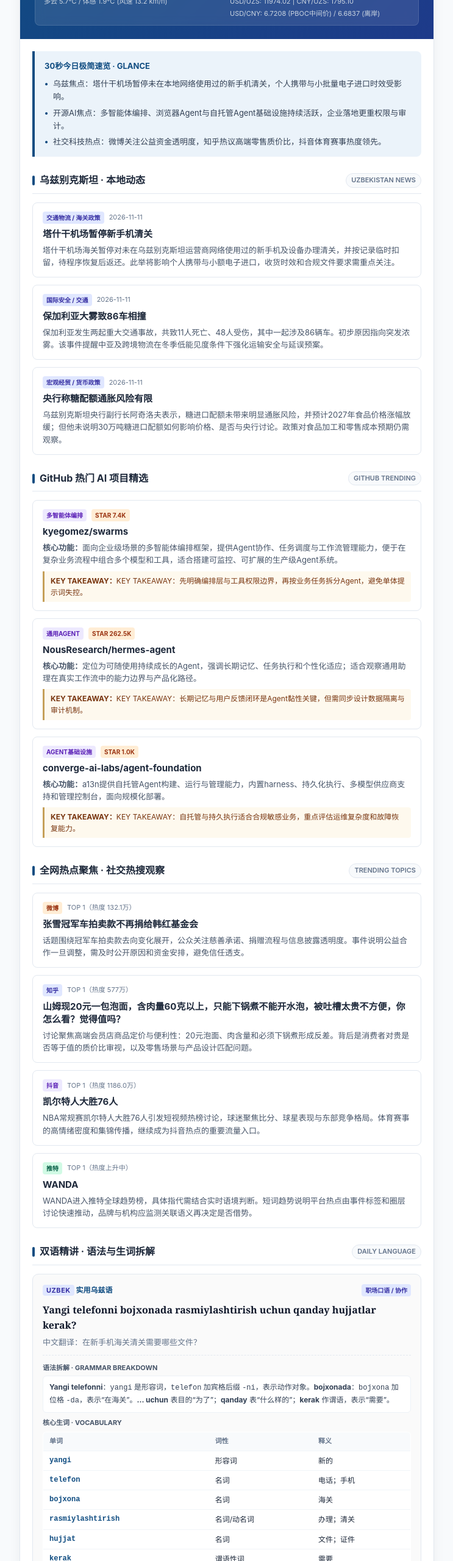
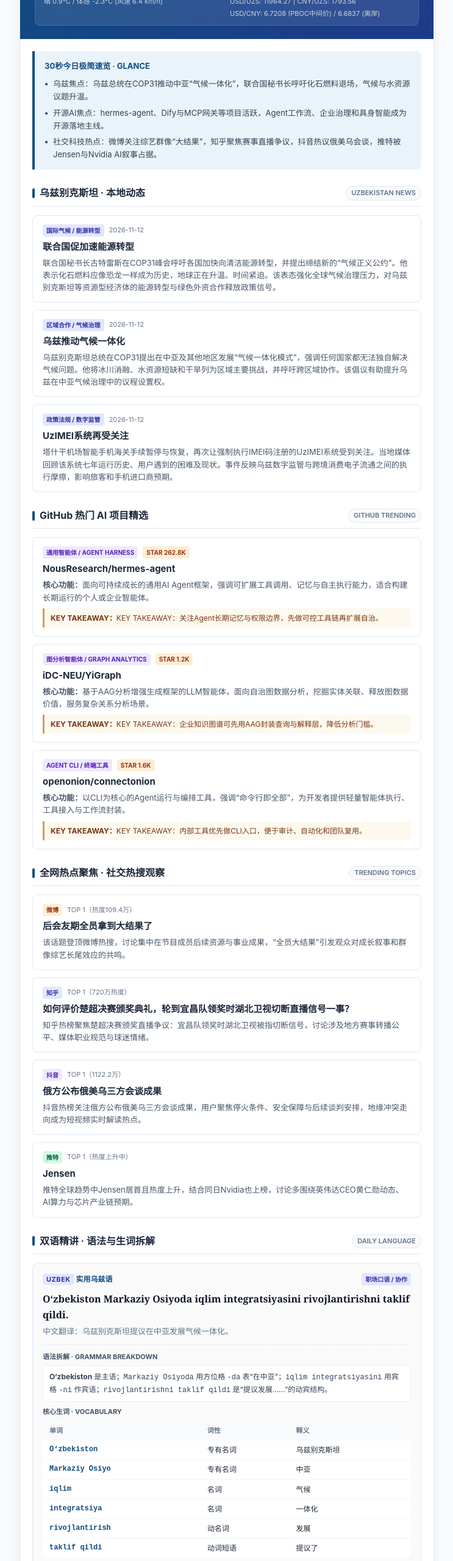
Before and after one commit to mufeng-git/tashkent-briefing, a plain HTML site: page index.html in a window 1280 px wide. Shown: the part 200-2760 px from the top of the page at 61% size, without its empty margins (268-1011 px from the left). Drawn offline with Linux system fonts and the light colour scheme.

Commit message:
update daily briefing 2026-11-12 07:34

```diff
--- a/index.html
+++ b/index.html
@@ -3,7 +3,7 @@
 <head>
   <meta charset="UTF-8">
   <meta name="viewport" content="width=device-width, initial-scale=1.0">
-  <title>塔什干晨报 · 每日观察 2026-11-11</title>
+  <title>塔什干晨报 · 每日观察 2026-11-12</title>
   <style>
     :root {
       --primary: #0F4C81;
@@ -326,16 +326,16 @@
     <header class="header-banner">
       <div class="header-tag">Tashkent Daily Briefing · 每日观察</div>
       <h1 class="header-title">中亚与全球前沿每日资讯</h1>
-      <div class="header-subtitle">2026年11月11日 · 聚焦乌兹要闻 / 开源前沿 / 语言学习 · 聚焦乌兹要闻 / 开源前沿 / 语言学习</div>
+      <div class="header-subtitle">2026年11月12日 · 聚焦乌兹要闻 / 开源前沿 / 语言学习 · 聚焦乌兹要闻 / 开源前沿 / 语言学习</div>
 
       <div class="widgets-bar">
         <div class="widget-item">
           <strong>塔什干天气 · METEO</strong>
-          <span>多云 5.7°C / 体感 1.9°C (风速 13.2 km/h)</span>
+          <span>晴 0.9°C / 体感 -2.3°C (风速 6.4 km/h)</span>
         </div>
         <div class="widget-item">
           <strong>官方与离岸汇率 · FX RATES</strong>
-          <span>USD/UZS: 11974.02 | CNY/UZS: 1795.10<br>USD/CNY: 6.7208 (PBOC中间价) / 6.6837 (离岸)</span>
+          <span>USD/UZS: 11964.27 | CNY/UZS: 1793.56<br>USD/CNY: 6.7208 (PBOC中间价) / 6.6837 (离岸)</span>
         </div>
       </div>
     </header>
@@ -345,9 +345,9 @@
       <div class="glance-box">
         <div class="glance-title">30秒今日极简速览 · GLANCE</div>
         <ul class="glance-list">
-          <li>乌兹焦点：塔什干机场暂停未在本地网络使用过的新手机清关，个人携带与小批量电子进口时效受影响。</li>
-<li>开源AI焦点：多智能体编排、浏览器Agent与自托管Agent基础设施持续活跃，企业落地更重权限与审计。</li>
-<li>社交科技热点：微博关注公益资金透明度，知乎热议高端零售质价比，抖音体育赛事热度领先。</li>
+          <li>乌兹焦点：乌兹总统在COP31推动中亚“气候一体化”，联合国秘书长呼吁化石燃料退场，气候与水资源议题升温。</li>
+<li>开源AI焦点：hermes-agent、Dify与MCP网关等项目活跃，Agent工作流、企业治理和具身智能成为开源落地主线。</li>
+<li>社交科技热点：微博关注综艺群像“大结果”，知乎聚焦赛事直播争议，抖音热议俄美乌会谈，推特被Jensen与Nvidia AI叙事占据。</li>
 
         </ul>
       </div>
@@ -360,29 +360,29 @@
 
       <article class="news-card">
         <div class="card-meta">
-          <span class="chip chip-blue">交通物流 / 海关政策</span>
-          <span style="font-size: 11px; color: var(--text-muted);">2026-11-11</span>
+          <span class="chip chip-blue">国际气候 / 能源转型</span>
+          <span style="font-size: 11px; color: var(--text-muted);">2026-11-12</span>
         </div>
-        <div class="news-title">塔什干机场暂停新手机清关</div>
-        <div class="news-desc">塔什干机场海关暂停对未在乌兹别克斯坦运营商网络使用过的新手机及设备办理清关，并按记录临时扣留，待程序恢复后返还。此举将影响个人携带与小额电子进口，收货时效和合规文件要求需重点关注。</div>
+        <div class="news-title">联合国促加速能源转型</div>
+        <div class="news-desc">联合国秘书长古特雷斯在COP31峰会呼吁各国加快向清洁能源转型，并提出缔结新的“气候正义公约”。他表示化石燃料应像恐龙一样成为历史，地球正在升温、时间紧迫。该表态强化全球气候治理压力，对乌兹别克斯坦等资源型经济体的能源转型与绿色外资合作释放政策信号。</div>
       </article>
 
       <article class="news-card">
         <div class="card-meta">
-          <span class="chip chip-blue">国际安全 / 交通</span>
-          <span style="font-size: 11px; color: var(--text-muted);">2026-11-11</span>
+          <span class="chip chip-blue">区域合作 / 气候治理</span>
+          <span style="font-size: 11px; color: var(--text-muted);">2026-11-12</span>
         </div>
-        <div class="news-title">保加利亚大雾致86车相撞</div>
-        <div class="news-desc">保加利亚发生两起重大交通事故，共致11人死亡、48人受伤，其中一起涉及86辆车。初步原因指向突发浓雾。该事件提醒中亚及跨境物流在冬季低能见度条件下强化运输安全与延误预案。</div>
+        <div class="news-title">乌兹推动气候一体化</div>
+        <div class="news-desc">乌兹别克斯坦总统在COP31提出在中亚及其他地区发展“气候一体化模式”，强调任何国家都无法独自解决气候问题。他将冰川消融、水资源短缺和干旱列为区域主要挑战，并呼吁跨区域协作。该倡议有助提升乌兹在中亚气候治理中的议程设置权。</div>
       </article>
 
       <article class="news-card">
         <div class="card-meta">
-          <span class="chip chip-blue">宏观经贸 / 货币政策</span>
-          <span style="font-size: 11px; color: var(--text-muted);">2026-11-11</span>
+          <span class="chip chip-blue">政策法规 / 数字监管</span>
+          <span style="font-size: 11px; color: var(--text-muted);">2026-11-12</span>
         </div>
-        <div class="news-title">央行称糖配额通胀风险有限</div>
-        <div class="news-desc">乌兹别克斯坦央行副行长阿奇洛夫表示，糖进口配额未带来明显通胀风险，并预计2027年食品价格涨幅放缓；但他未说明30万吨糖进口配额如何影响价格、是否与央行讨论。政策对食品加工和零售成本预期仍需观察。</div>
+        <div class="news-title">UzIMEI系统再受关注</div>
+        <div class="news-desc">塔什干机场智能手机海关手续暂停与恢复，再次让强制执行IMEI码注册的UzIMEI系统受到关注。当地媒体回顾该系统七年运行历史、用户遇到的困难及现状。事件反映乌兹数字监管与跨境消费电子流通之间的执行摩擦，影响旅客和手机进口商预期。</div>
       </article>
 
       <!-- 第二板块：GitHub 热门 AI 项目简述 -->
@@ -393,32 +393,32 @@
 
       <article class="news-card">
         <div class="card-meta">
-          <span class="chip chip-purple">多智能体编排</span>
-          <span class="chip chip-orange">Star 7.4k</span>
+          <span class="chip chip-purple">通用智能体 / Agent Harness</span>
+          <span class="chip chip-orange">Star 262.8k</span>
         </div>
-        <div class="news-title">kyegomez/swarms</div>
-        <div class="news-desc"><strong>核心功能：</strong>面向企业级场景的多智能体编排框架，提供Agent协作、任务调度与工作流管理能力，便于在复杂业务流程中组合多个模型和工具，适合搭建可监控、可扩展的生产级Agent系统。</div>
-        <div class="news-takeaway"><strong>KEY TAKEAWAY：</strong>KEY TAKEAWAY：先明确编排层与工具权限边界，再按业务任务拆分Agent，避免单体提示词失控。</div>
+        <div class="news-title">NousResearch/hermes-agent</div>
+        <div class="news-desc"><strong>核心功能：</strong>面向可持续成长的通用AI Agent框架，强调可扩展工具调用、记忆与自主执行能力，适合构建长期运行的个人或企业智能体。</div>
+        <div class="news-takeaway"><strong>KEY TAKEAWAY：</strong>KEY TAKEAWAY：关注Agent长期记忆与权限边界，先做可控工具链再扩展自治。</div>
       </article>
 
       <article class="news-card">
         <div class="card-meta">
-          <span class="chip chip-purple">通用Agent</span>
-          <span class="chip chip-orange">Star 262.5k</span>
+          <span class="chip chip-purple">图分析智能体 / Graph Analytics</span>
+          <span class="chip chip-orange">Star 1.2k</span>
         </div>
-        <div class="news-title">NousResearch/hermes-agent</div>
-        <div class="news-desc"><strong>核心功能：</strong>定位为可随使用持续成长的Agent，强调长期记忆、任务执行和个性化适应；适合观察通用助理在真实工作流中的能力边界与产品化路径。</div>
-        <div class="news-takeaway"><strong>KEY TAKEAWAY：</strong>KEY TAKEAWAY：长期记忆与用户反馈闭环是Agent黏性关键，但需同步设计数据隔离与审计机制。</div>
+        <div class="news-title">iDC-NEU/YiGraph</div>
+        <div class="news-desc"><strong>核心功能：</strong>基于AAG分析增强生成框架的LLM智能体，面向自治图数据分析，挖掘实体关联、释放图数据价值，服务复杂关系分析场景。</div>
+        <div class="news-takeaway"><strong>KEY TAKEAWAY：</strong>KEY TAKEAWAY：企业知识图谱可先用AAG封装查询与解释层，降低分析门槛。</div>
       </article>
 
       <article class="news-card">
         <div class="card-meta">
-          <span class="chip chip-purple">Agent基础设施</span>
-          <span class="chip chip-orange">Star 1.0k</span>
+          <span class="chip chip-purple">Agent CLI / 终端工具</span>
+          <span class="chip chip-orange">Star 1.6k</span>
         </div>
-        <div class="news-title">converge-ai-labs/agent-foundation</div>
-        <div class="news-desc"><strong>核心功能：</strong>a13n提供自托管Agent构建、运行与管理能力，内置harness、持久化执行、多模型供应商支持和管理控制台，面向规模化部署。</div>
-        <div class="news-takeaway"><strong>KEY TAKEAWAY：</strong>KEY TAKEAWAY：自托管与持久执行适合合规敏感业务，重点评估运维复杂度和故障恢复能力。</div>
+        <div class="news-title">openonion/connectonion</div>
+        <div class="news-desc"><strong>核心功能：</strong>以CLI为核心的Agent运行与编排工具，强调“命令行即全部”，为开发者提供轻量智能体执行、工具接入与工作流封装。</div>
+        <div class="news-takeaway"><strong>KEY TAKEAWAY：</strong>KEY TAKEAWAY：内部工具优先做CLI入口，便于审计、自动化和团队复用。</div>
       </article>
 
       <!-- 第三板块：国内与全球社交热点 (微博 / 知乎 / 抖音 / TikTok 聚合) -->
@@ -430,28 +430,28 @@
       <article class="news-card">
         <div class="card-meta">
           <span class="chip chip-orange">微博</span>
-          <span style="font-size: 11px; color: var(--text-muted);">TOP 1（热度 132.1万）</span>
+          <span style="font-size: 11px; color: var(--text-muted);">TOP 1（热度109.4万）</span>
         </div>
-        <div class="news-title">张雪冠军车拍卖款不再捐给韩红基金会</div>
-        <div class="news-desc">话题围绕冠军车拍卖款去向变化展开，公众关注慈善承诺、捐赠流程与信息披露透明度。事件说明公益合作一旦调整，需及时公开原因和资金安排，避免信任透支。</div>
+        <div class="news-title">后会友期全员拿到大结果了</div>
+        <div class="news-desc">该话题登顶微博热搜，讨论集中在节目成员后续资源与事业成果，“全员大结果”引发观众对成长叙事和群像综艺长尾效应的共鸣。</div>
       </article>
 
       <article class="news-card">
         <div class="card-meta">
           <span class="chip chip-blue">知乎</span>
-          <span style="font-size: 11px; color: var(--text-muted);">TOP 1（热度 577万）</span>
+          <span style="font-size: 11px; color: var(--text-muted);">TOP 1（720万热度）</span>
         </div>
-        <div class="news-title">山姆现20元一包泡面，含肉量60克以上，只能下锅煮不能开水泡，被吐槽太贵不方便，你怎么看？觉得值吗？</div>
-        <div class="news-desc">讨论聚焦高端会员店商品定价与便利性：20元泡面、肉含量和必须下锅煮形成反差。背后是消费者对贵是否等于值的质价比审视，以及零售场景与产品设计匹配问题。</div>
+        <div class="news-title">如何评价楚超决赛颁奖典礼，轮到宜昌队领奖时湖北卫视切断直播信号一事？</div>
+        <div class="news-desc">知乎热榜聚焦楚超决赛颁奖直播争议：宜昌队领奖时湖北卫视被指切断信号，讨论涉及地方赛事转播公平、媒体职业规范与球迷情绪。</div>
       </article>
 
       <article class="news-card">
         <div class="card-meta">
           <span class="chip chip-purple">抖音</span>
-          <span style="font-size: 11px; color: var(--text-muted);">TOP 1（热度 1186.0万）</span>
+          <span style="font-size: 11px; color: var(--text-muted);">TOP 1（1122.2万）</span>
         </div>
-        <div class="news-title">凯尔特人大胜76人</div>
-        <div class="news-desc">NBA常规赛凯尔特人大胜76人引发短视频热榜讨论，球迷聚焦比分、球星表现与东部竞争格局。体育赛事的高情绪密度和集锦传播，继续成为抖音热点的重要流量入口。</div>
+        <div class="news-title">俄方公布俄美乌三方会谈成果</div>
+        <div class="news-desc">抖音热榜关注俄方公布俄美乌三方会谈成果，用户聚焦停火条件、安全保障与后续谈判安排，地缘冲突走向成为短视频实时解读热点。</div>
       </article>
 
       <article class="news-card">
@@ -459,8 +459,8 @@
           <span class="chip chip-green">推特</span>
           <span style="font-size: 11px; color: var(--text-muted);">TOP 1（热度上升中）</span>
         </div>
-        <div class="news-title">WANDA</div>
-        <div class="news-desc">WANDA进入推特全球趋势榜，具体指代需结合实时语境判断。短词趋势说明平台热点由事件标签和圈层讨论快速推动，品牌与机构应监测关联语义再决定是否借势。</div>
+        <div class="news-title">Jensen</div>
+        <div class="news-desc">推特全球趋势中Jensen居首且热度上升，结合同日Nvidia也上榜，讨论多围绕英伟达CEO黄仁勋动态、AI算力与芯片产业链预期。</div>
       </article>
 
       <!-- 第四板块：双语精进与语法精析 -->
@@ -475,13 +475,13 @@
           <span class="lang-label"><span class="chip chip-blue" style="font-size:11px; letter-spacing:0.5px;">UZBEK</span> 实用乌兹语</span>
           <span class="chip chip-blue">职场口语 / 协作</span>
         </div>
-        <div class="lang-sentence">Yangi telefonni bojxonada rasmiylashtirish uchun qanday hujjatlar kerak?</div>
-        <div class="lang-trans">中文翻译：在新手机海关清关需要哪些文件？</div>
+        <div class="lang-sentence">O‘zbekiston Markaziy Osiyoda iqlim integratsiyasini rivojlantirishni taklif qildi.</div>
+        <div class="lang-trans">中文翻译：乌兹别克斯坦提议在中亚发展气候一体化。</div>
 
         <div class="lang-block">
           <div class="lang-block-title">语法拆解 · GRAMMAR BREAKDOWN</div>
           <div class="grammar-content">
-            <strong>Yangi telefonni</strong>：<code>yangi</code> 是形容词，<code>telefon</code> 加宾格后缀 <code>-ni</code>，表示动作对象。<strong>bojxonada</strong>：<code>bojxona</code> 加位格 <code>-da</code>，表示“在海关”。<strong>... uchun</strong> 表目的“为了”；<strong>qanday</strong> 表“什么样的”；<strong>kerak</strong> 作谓语，表示“需要”。
+            <strong>O‘zbekiston</strong> 是主语；<code>Markaziy Osiyoda</code> 用方位格 <code>-da</code> 表“在中亚”；<code>iqlim integratsiyasini</code> 用宾格 <code>-ni</code> 作宾语；<code>rivojlantirishni taklif qildi</code> 是“提议发展……”的动宾结构。
           </div>
         </div>
 
@@ -492,12 +492,12 @@
               <tr><th>单词</th><th>词性</th><th>释义</th></tr>
             </thead>
             <tbody>
-              <tr><td class="vocab-word">yangi</td><td>形容词</td><td>新的</td></tr>
-<tr><td class="vocab-word">telefon</td><td>名词</td><td>电话；手机</td></tr>
-<tr><td class="vocab-word">bojxona</td><td>名词</td><td>海关</td></tr>
-<tr><td class="vocab-word">rasmiylashtirish</td><td>名词/动名词</td><td>办理；清关</td></tr>
-<tr><td class="vocab-word">hujjat</td><td>名词</td><td>文件；证件</td></tr>
-<tr><td class="vocab-word">kerak</td><td>谓语性词</td><td>需要</td></tr>
+              <tr><td class="vocab-word">O‘zbekiston</td><td>专有名词</td><td>乌兹别克斯坦</td></tr>
+<tr><td class="vocab-word">Markaziy Osiyo</td><td>专有名词</td><td>中亚</td></tr>
+<tr><td class="vocab-word">iqlim</td><td>名词</td><td>气候</td></tr>
+<tr><td class="vocab-word">integratsiya</td><td>名词</td><td>一体化</td></tr>
+<tr><td class="vocab-word">rivojlantirish</td><td>动名词</td><td>发展</td></tr>
+<tr><td class="vocab-word">taklif qildi</td><td>动词短语</td><td>提议了</td></tr>
 
             </tbody>
           </table>
@@ -510,13 +510,13 @@
           <span class="lang-label"><span class="chip chip-purple" style="font-size:11px; letter-spacing:0.5px;">ENGLISH</span> 商务英语</span>
           <span class="chip chip-purple">商务沟通 / 进度对齐</span>
         </div>
-        <div class="lang-sentence">Before deploying an AI agent to production, make sure its tool permissions are scoped to the minimum required access.</div>
-        <div class="lang-trans">中文翻译：在生产环境部署AI Agent之前，请确保其工具权限被限定在最低必要访问范围。</div>
+        <div class="lang-sentence">Before scaling autonomous agents, teams should gate tool access behind auditable permissions and monitor every action in production.</div>
+        <div class="lang-trans">中文翻译：在扩展自主智能体前，团队应通过可审计权限管控工具访问，并监控生产环境中的每个动作。</div>
 
         <div class="lang-block">
           <div class="lang-block-title">句型与用法解析 · USAGE & STRUCTURE</div>
           <div class="grammar-content">
-            <strong>Before deploying ...</strong> 中 <code>Before</code> 后接动名词 <code>deploying</code> 表时间顺序；<strong>make sure</strong> 后接宾语从句，<code>are scoped to</code> 为被动语态，表示“被限定到”；<code>minimum required access</code> 为“形容词+过去分词+名词”的紧凑名词短语。
+            <strong>Before scaling autonomous agents</strong> 是时间状语，<code>before + 动名词</code> 表“在……之前”；<strong>gate ... behind ...</strong> 是地道动词用法，意为“用……来管控/设闸”；<code>auditable permissions</code> 为“可审计权限”，<code>monitor every action in production</code> 用并列谓语表达持续监控。
           </div>
         </div>
 
@@ -527,11 +527,11 @@
               <tr><th>词汇 / 短语</th><th>音标</th><th>词性</th><th>商务释义与场景</th></tr>
             </thead>
             <tbody>
-              <tr><td class="vocab-word">deploy</td><td style="color:#64748B; font-family:serif;">/dɪˈplɔɪ/</td><td>v.</td><td>部署</td></tr>
-<tr><td class="vocab-word">permission</td><td style="color:#64748B; font-family:serif;">/pərˈmɪʃən/</td><td>n.</td><td>权限；许可</td></tr>
-<tr><td class="vocab-word">scope</td><td style="color:#64748B; font-family:serif;">/skoʊp/</td><td>v.</td><td>限定范围</td></tr>
-<tr><td class="vocab-word">minimum</td><td style="color:#64748B; font-family:serif;">/ˈmɪnɪməm/</td><td>adj.</td><td>最低的</td></tr>
-<tr><td class="vocab-word">access</td><td style="color:#64748B; font-family:serif;">/ˈækses/</td><td>n.</td><td>访问权；访问</td></tr>
+              <tr><td class="vocab-word">autonomous</td><td style="color:#64748B; font-family:serif;">/ɔːˈtɒnəməs/</td><td>adj.</td><td>自主的</td></tr>
+<tr><td class="vocab-word">auditable</td><td style="color:#64748B; font-family:serif;">/ˈɔːdɪtəbl/</td><td>adj.</td><td>可审计的</td></tr>
+<tr><td class="vocab-word">permission</td><td style="color:#64748B; font-family:serif;">/pəˈmɪʃn/</td><td>n.</td><td>权限</td></tr>
+<tr><td class="vocab-word">monitor</td><td style="color:#64748B; font-family:serif;">/ˈmɒnɪtə(r)/</td><td>v.</td><td>监控</td></tr>
+<tr><td class="vocab-word">production</td><td style="color:#64748B; font-family:serif;">/prəˈdʌkʃn/</td><td>n.</td><td>生产环境</td></tr>
 
             </tbody>
           </table>
@@ -542,7 +542,7 @@
 
     <div class="footer-bar">
       <strong>天机 · 每日简报 (Tashkent Briefing)</strong><br>
-      生成时间：2026-11-11 09:06 (Asia/Tashkent) · 数据源自 Open-Meteo / CBU / Kun.uz / GitHub / 全网热搜
+      生成时间：2026-11-12 07:33 (Asia/Tashkent) · 数据源自 Open-Meteo / CBU / Kun.uz / GitHub / 全网热搜
     </div>
 
     <div class="copy-btn-bar">
```
